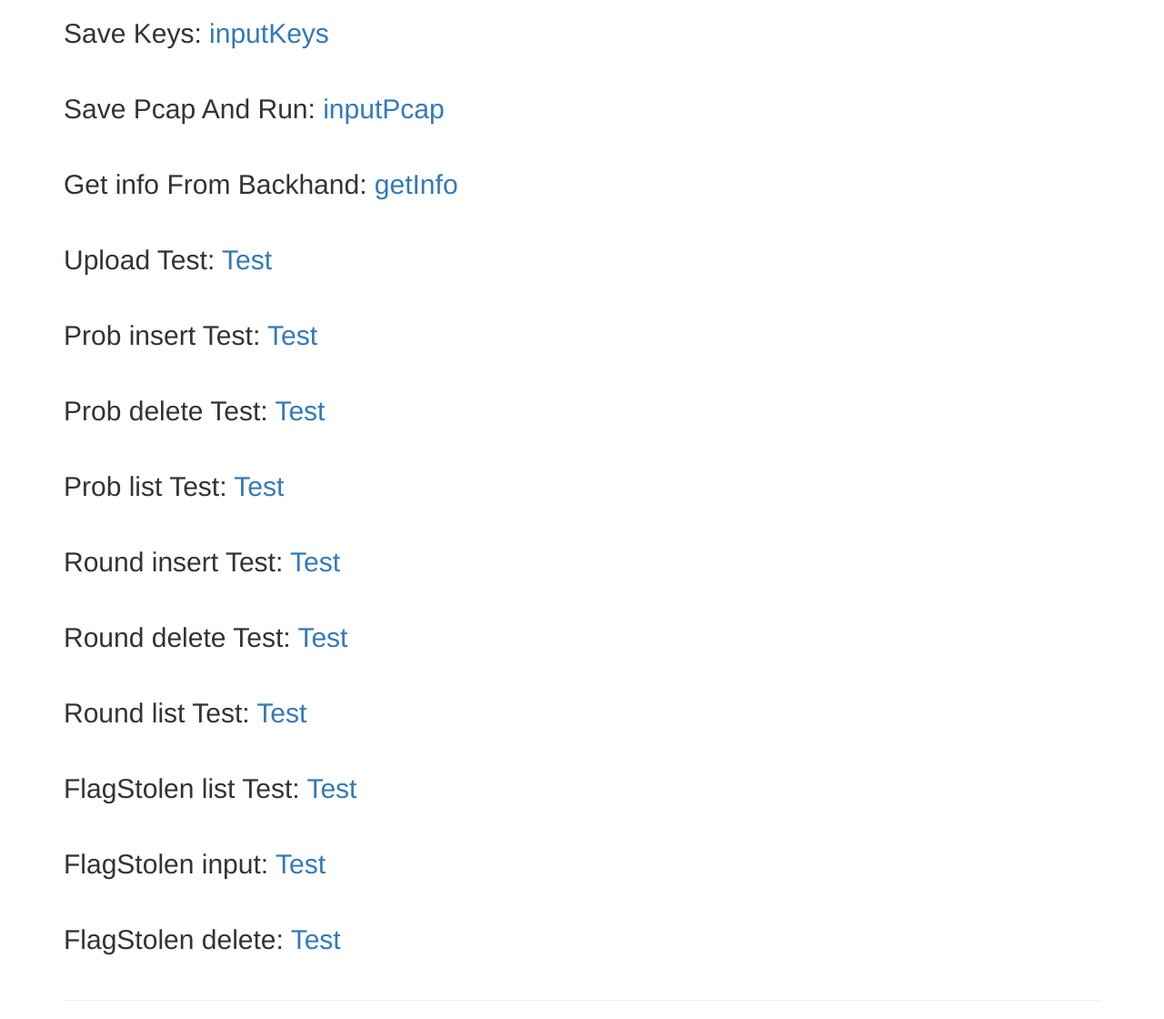
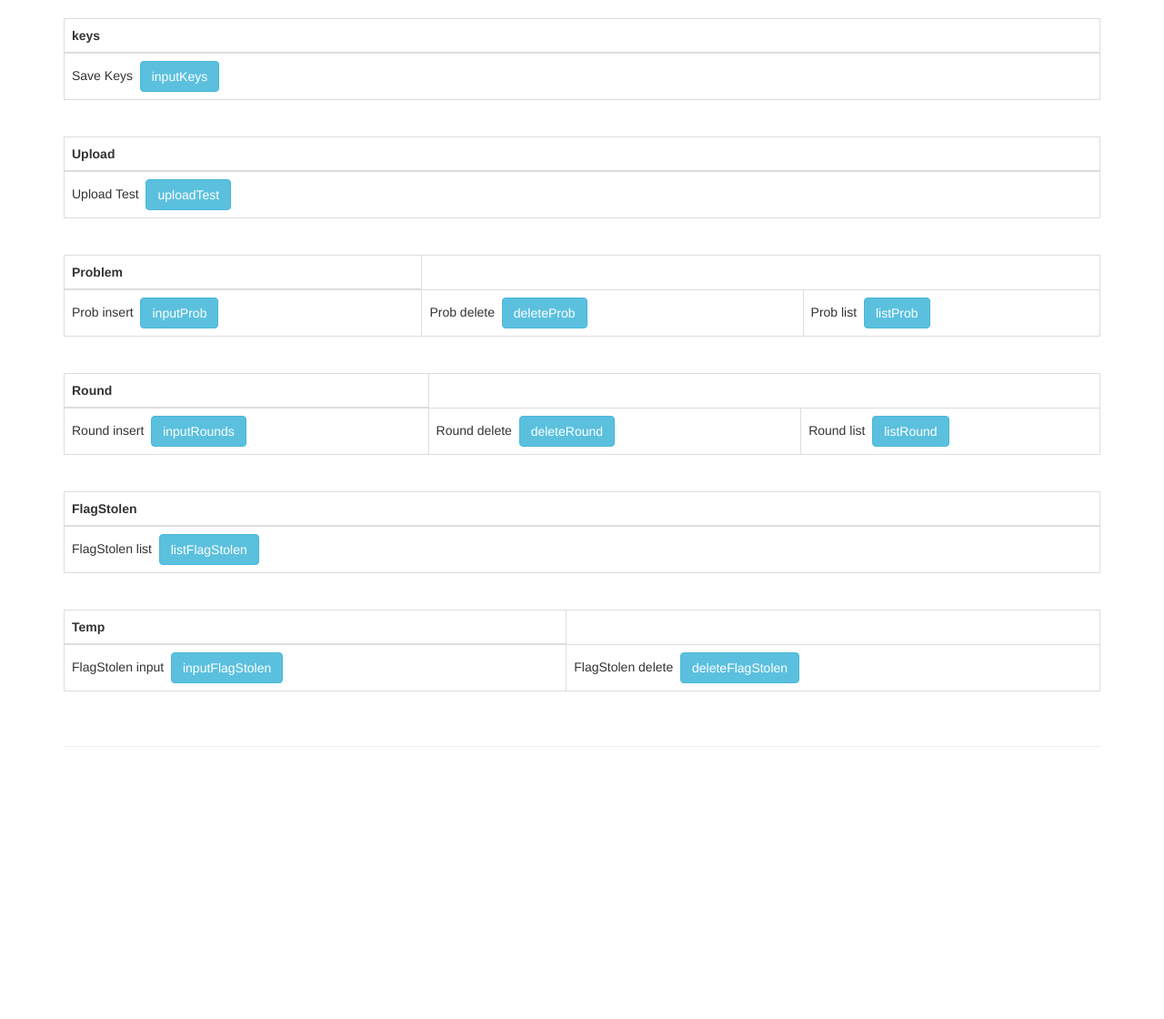
Before and after one commit to GDtoPlay/FrontProto, a Flask app: page / in a window 1280 px wide. Shown: the part 50-1170 px from the top of the page at 91% size. After the commit the page ends 871 px from the top, so only its background shows below. Run offline with Flask 2, Linux system fonts and the light colour scheme; some libraries are stand-ins or nearby versions.

Commit message:
index(main) ui improvement

```diff
--- a/app/templates/index.html
+++ b/app/templates/index.html
@@ -3,43 +3,94 @@
 {% block content %}
     <body>
         <div class="container">
-	<h2>Save Keys: <a href="/inputKeys">inputKeys</a></h2>
+        <br>
+	<table class="table table-bordered">
+		<thead>
+		    <tr>
+			<th>keys</th>
+		    </tr>
+		</thead>
+		<tbody>
+		    <tr>
+			<td>Save Keys&nbsp;&nbsp;<a href="/inputKeys"><button class="btn btn-info">inputKeys</button></a></td>
+		    </tr>
+		</tbody>
+	</table>
         <br>
 
-	<h2>Save Pcap And Run: <a href="/inputPcap">inputPcap</a></h2>
+	<table class="table table-bordered">
+		<thead>
+		    <tr>
+			<th>Upload</th>
+		    </tr>
+		</thead>
+		<tbody>
+		    <tr>
+			<td>Upload Test&nbsp;&nbsp;<a href="/uploadTest"><button class="btn btn-info">uploadTest</button></a></td>
+		    </tr>
+		</tbody>
+	</table>
         <br>
 
-	<h2>Get info From Backhand: <a href="/getInfo">getInfo</a></h2>
+	<table class="table table-bordered">
+		<thead>
+		    <tr>
+			<th>Problem</th>
+		    </tr>
+		</thead>
+		<tbody>
+		    <tr>
+			<td>Prob insert&nbsp;&nbsp;<a href="/inputProb"><button class="btn btn-info">inputProb</button></a></td>
+			<td>Prob delete&nbsp;&nbsp;<a href="/deleteProb"><button class="btn btn-info">deleteProb</button></a></td>
+			<td>Prob list&nbsp;&nbsp;<a href="/listProb"><button class="btn btn-info">listProb</button></a></td>
+		    </tr>
+		</tbody>
+	</table>
         <br>
 
-	<h2>Upload Test: <a href="/uploadTest">Test</a></h2>
+	<table class="table table-bordered">
+		<thead>
+		    <tr>
+			<th>Round</th>
+		    </tr>
+		</thead>
+		<tbody>
+		    <tr>
+			<td>Round insert&nbsp;&nbsp;<a href="/inputRounds"><button class="btn btn-info">inputRounds</button></a></td>
+			<td>Round delete&nbsp;&nbsp;<a href="/deleteRound"><button class="btn btn-info">deleteRound</button></a></td>
+			<td>Round list&nbsp;&nbsp;<a href="/listRound"><button class="btn btn-info">listRound</button></a></td>
+		    </tr>
+		</tbody>
+	</table>
         <br>
 
-        <h2>Prob insert Test: <a href="/inputProb">Test</a></h2>
+	<table class="table table-bordered">
+		<thead>
+		    <tr>
+			<th>FlagStolen</th>
+		    </tr>
+		</thead>
+		<tbody>
+		    <tr>
+			<td>FlagStolen list&nbsp;&nbsp;<a href="/listFlagStolen"><button class="btn btn-info">listFlagStolen</button></a></td>
+		    </tr>
+		</tbody>
+	</table>
         <br>
 
-        <h2>Prob delete Test: <a href="/deleteProb">Test</a></h2>
-        <br>
-
-        <h2>Prob list Test: <a href="/listProb">Test</a></h2>
-        <br>
-
-        <h2>Round insert Test: <a href="/inputRounds">Test</a></h2>
-        <br>
-
-        <h2>Round delete Test: <a href="/deleteRound">Test</a></h2>
-        <br>
-
-        <h2>Round list Test: <a href="/listRound">Test</a></h2>
-        <br>
-
-        <h2>FlagStolen list Test: <a href="/listFlagStolen">Test</a></h2>
-        <br>
-
-        <h2>FlagStolen input: <a href="/inputFlagStolen">Test</a></h2>
-        <br>
-
-        <h2>FlagStolen delete: <a href="/deleteFlagStolen">Test</a></h2>
+	<table class="table table-bordered">
+		<thead>
+		    <tr>
+			<th>Temp</th>
+		    </tr>
+		</thead>
+		<tbody>
+		    <tr>
+			<td>FlagStolen input&nbsp;&nbsp;<a href="/inputFlagStolen"><button class="btn btn-info">inputFlagStolen</button></a></td>
+			<td>FlagStolen delete&nbsp;&nbsp;<a href="/deleteFlagStolen"><button class="btn btn-info">deleteFlagStolen</button></a></td>
+		    </tr>
+		</tbody>
+	</table>
         <br>
 
         <hr>
```
